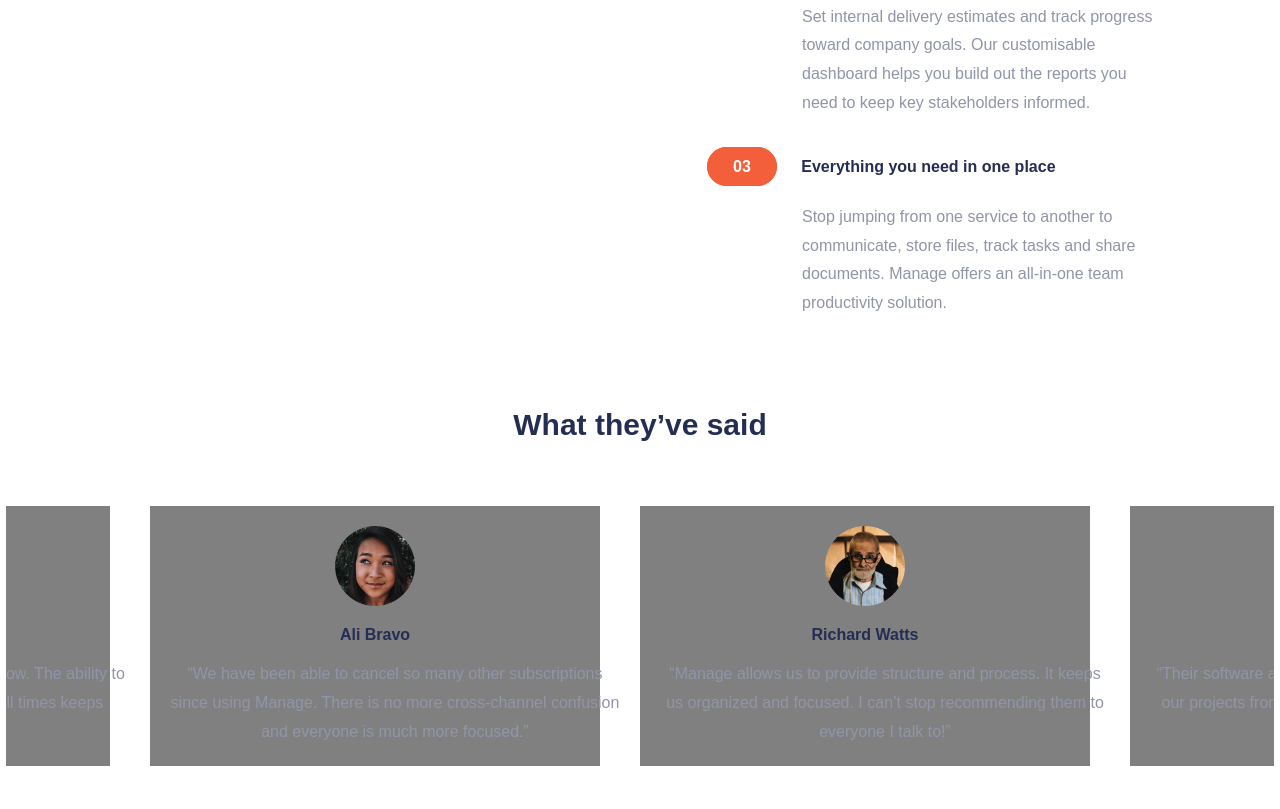
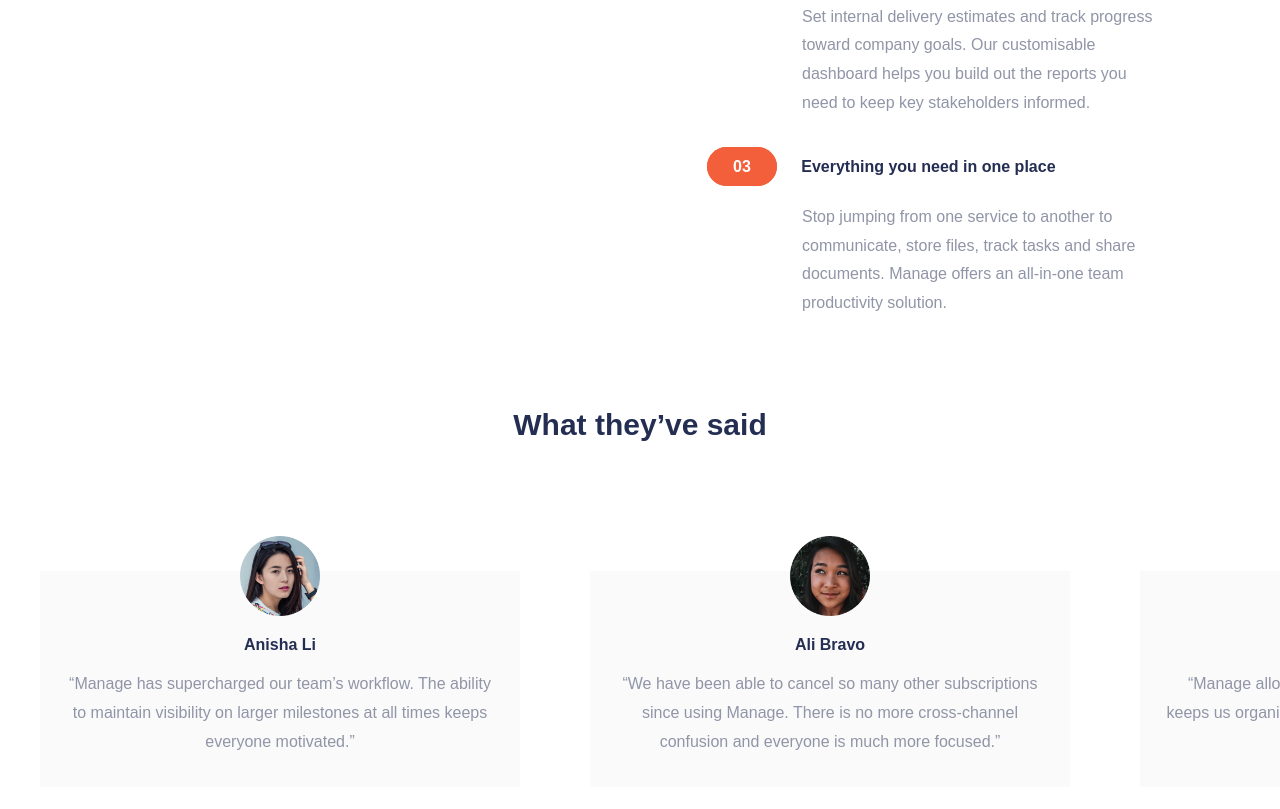
Before and after one commit to kofinartey/manage-landing-page, a plain HTML site: page index.html in a window 1280 px wide. Shown: the part 956-1765 px from the top of the page. Drawn offline with Linux system fonts and the light colour scheme; a web font is replaced by a local one.

Commit message:
Revised slider section. Interactivity not implemented yet

```diff
--- a/index.html
+++ b/index.html
@@ -168,6 +168,7 @@
             “Manage has supercharged our team’s workflow. The ability to maintain
             visibility on larger milestones at all times keeps everyone motivated.”
           </p>
+          <div class="review__background"></div>
         </div>
 
         <!-- Review 2 -->
@@ -179,6 +180,7 @@
             Manage. There is no more cross-channel confusion and everyone is much
             more focused.”
           </p>
+          <div class="review__background"></div>
         </div>
         <!-- Review 3 -->
         <div class="review">
@@ -188,6 +190,7 @@
             “Manage allows us to provide structure and process. It keeps us organized
             and focused. I can’t stop recommending them to everyone I talk to!”
           </p>
+          <div class="review__background"></div>
         </div>
         <!-- Review 4 -->
         <div class="review">
@@ -197,6 +200,7 @@
             “Their software allows us to track, manage and collaborate on our projects
             from anywhere. It keeps the whole team in-sync without being intrusive.”
           </p>
+          <div class="review__background"></div>
         </div>
       </div>
 
--- a/styles.css
+++ b/styles.css
@@ -38,9 +38,10 @@ p{
 
 body{
     min-width: 375px;
-    width: 100%;
+    /* width: 100%; */
     font-family: 'Be Vietnam', sans-serif;
     font-weight: 500;
+    overflow-x: hidden;
 }
 
 
@@ -88,9 +89,7 @@ nav {
     transition: all .3s ease-in-out;
     transform-origin: 1px 2px;
 }
-.hamburger__open {
 
-}
 .hamburger__open span:first-of-type {
    transform: rotate(45deg);
 }
@@ -223,9 +222,9 @@ main{
     position: relative;
     left: 5px;
 }
-.diff{
+/* .diff{
 
-}
+} */
 .diff__number {
     background-color: var(--bright-red);
     color:white;
@@ -252,11 +251,11 @@ main{
     border-radius: 40px 0 0 40px;
     position: relative;
     top: 30px;
-    right: -20px;
+    /* right: 10px; */
 }
 
 .opinions {
-    width: 90%;
+    width: 100%;
     display: flex;
     flex-direction: column;
     align-items: center;
@@ -268,12 +267,21 @@ main{
 .opinions__heading h2{
     font-size: 30px;
 }
+.review__wrapper {
+    margin-bottom: 40px;
+    width: 100%;
+    height: 300px;
+    display: flex;
+    justify-content: space-between;;
+    overflow-x: auto;
+    overflow-y: hidden;
+}
 .review {
-    /* background-color: var(--light-gray); */
-    background-color: gray;
-    padding: 20px;
     margin-right: 40px;
-
+    min-width: 360px;
+}
+.review:first-of-type {
+    margin-left: 10px;
 }
 .review img {
     width: 80px;
@@ -283,20 +291,19 @@ main{
     margin-bottom: 1rem;
 }
 .review .comment {
-    width: 310px;
+    padding: 0 25px;
 
 }
-.review__wrapper {
-    margin-bottom: 40px;
-    width: 110%;
-    display: flex;
-    justify-content: center;
-    justify-self: center;
-    overflow-x: auto;
+.review__background{
+    width: 100%;
+    height: 90%;
+    padding: -10px;
+    background-color: var(--light-gray);
+    position: relative;
+    top: -210px;
+    z-index: -1;
 }
-.review__wrapper::-webkit-scrollbar {
-    display: none;
-}
+
 
 
 
@@ -396,9 +403,7 @@ main{
     .difference__intro p {
         width: 350px;
     }
-    .difference__details {
-        /* width: 50%; */
-    }
+
     .diff{
        width: 350px;
        margin-bottom: 40px;
@@ -420,15 +425,17 @@ main{
     }
 
 
-    .review__wrapper {
 
+    .review {
+        min-width: 540px;
+        margin-right: 10px;
+        padding:  30px;
     }
-    .review {
-        width: 450px;
+
+    .review__background{
+        top: -185px;
     }
-    .review .comment {
-        width: 450px;
-    }
+
 
 
 }
@@ -436,9 +443,7 @@ main{
 
 @media(min-width:1440px){
 
-   body{
-       width: 95%;
-   }
+
     .intro h1{
         font-size: 55px;
 
```
Also changed, not shown: 1 other file.
